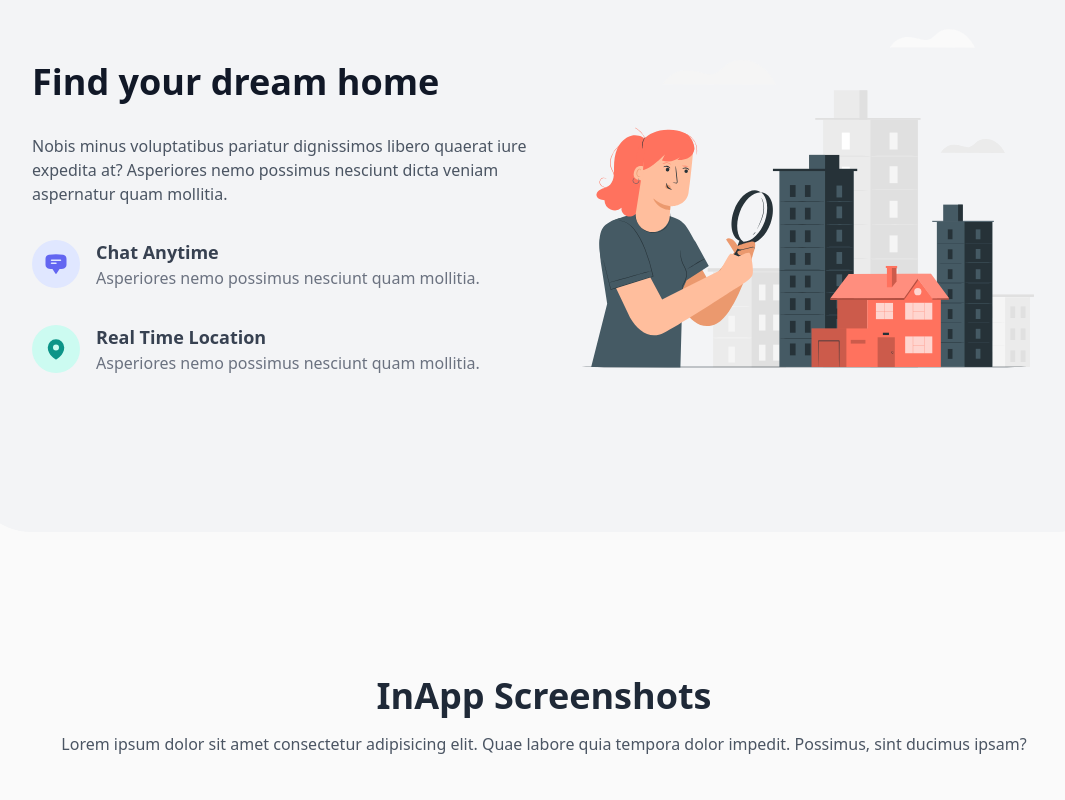
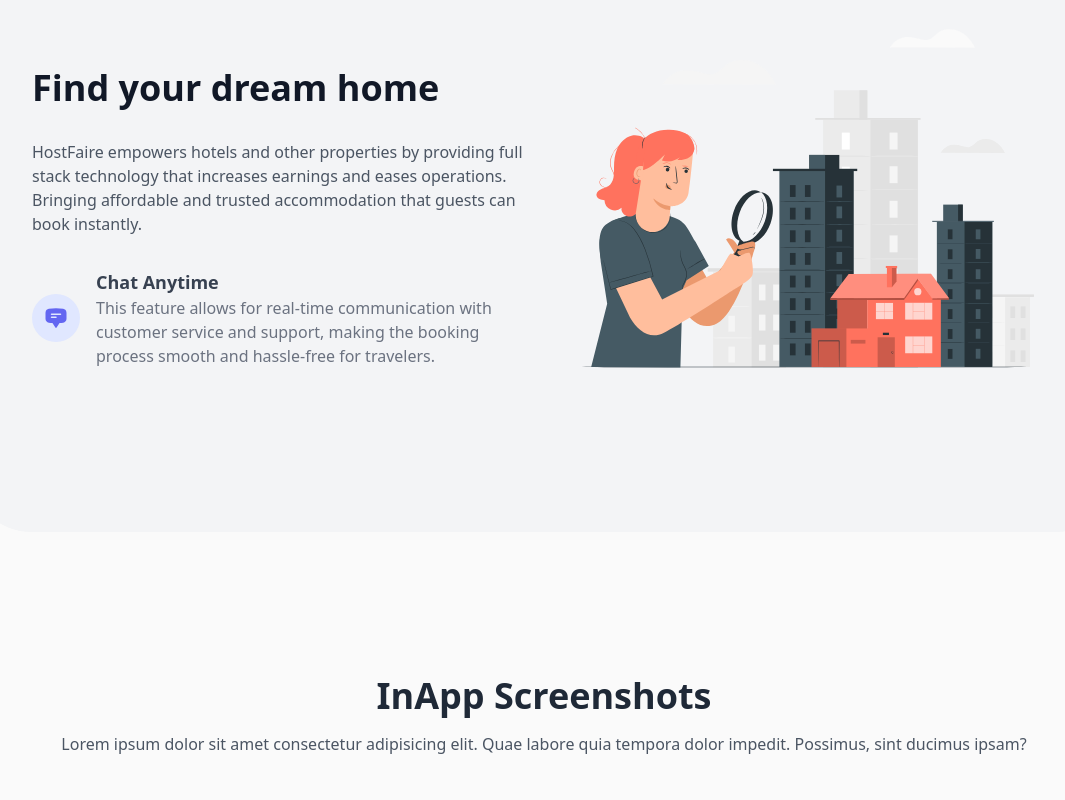
Before and after one commit to atif0075/hostfaire-home, a Nuxt app: page / in a window 1280 px wide. Shown: the part 960-1760 px from the top of the page, without its empty margins (96-1161 px from the left). Built offline with nearby package versions, Linux system fonts and the light colour scheme.

Commit message:
update 5 files

```diff
--- a/app.vue
+++ b/app.vue
@@ -1,5 +1,5 @@
 <template>
-  <div>
+  <div class="dark">
     <NuxtPage />
   </div>
 </template>
--- a/components/cta.vue
+++ b/components/cta.vue
@@ -21,9 +21,10 @@
               Find your dream home
             </h2>
             <p class="my-8 text-gray-600">
-              Nobis minus voluptatibus pariatur dignissimos libero quaerat iure
-              expedita at? Asperiores nemo possimus nesciunt dicta veniam
-              aspernatur quam mollitia.
+              HostFaire empowers hotels and other properties by providing full
+              stack technology that increases earnings and eases operations.
+              Bringing affordable and trusted accommodation that guests can book
+              instantly.
             </p>
             <div class="divide-y space-y-4 divide-gray-100">
               <div class="mt-8 flex gap-4 md:items-center">
@@ -46,31 +47,9 @@
                     Chat Anytime
                   </h4>
                   <p class="text-gray-500">
-                    Asperiores nemo possimus nesciunt quam mollitia.
-                  </p>
-                </div>
-              </div>
-              <div class="pt-4 flex gap-4 md:items-center">
-                <div class="w-12 h-12 flex gap-4 rounded-full bg-teal-100">
-                  <svg
-                    xmlns="http://www.w3.org/2000/svg"
-                    viewBox="0 0 24 24"
-                    fill="currentColor"
-                    class="w-6 h-6 m-auto text-teal-600"
-                  >
-                    <path
-                      fill-rule="evenodd"
-                      d="M11.54 22.351l.07.04.028.016a.76.76 0 00.723 0l.028-.015.071-.041a16.975 16.975 0 001.144-.742 19.58 19.58 0 002.683-2.282c1.944-1.99 3.963-4.98 3.963-8.827a8.25 8.25 0 00-16.5 0c0 3.846 2.02 6.837 3.963 8.827a19.58 19.58 0 002.682 2.282 16.975 16.975 0 001.145.742zM12 13.5a3 3 0 100-6 3 3 0 000 6z"
-                      clip-rule="evenodd"
-                    />
-                  </svg>
-                </div>
-                <div class="w-5/6">
-                  <h4 class="font-semibold text-lg text-gray-700">
-                    Real Time Location
-                  </h4>
-                  <p class="text-gray-500">
-                    Asperiores nemo possimus nesciunt quam mollitia.
+                    This feature allows for real-time communication with
+                    customer service and support, making the booking process
+                    smooth and hassle-free for travelers.
                   </p>
                 </div>
               </div>
--- a/components/hero.vue
+++ b/components/hero.vue
@@ -116,11 +116,11 @@
                   <span class="font-medium text-zinc-600">The new era</span>
                 </span>
                 <h1 class="text-4xl font-bold md:text-6xl">
-                  The New <br />
-                  Way To Rent
+                  Your home, <br />
+                  everywhere you go
                 </h1>
                 <p class="text-xl text-zinc-700">
-                  Booking Hotels,Rooms all over the Pakistan
+                  Need a time out? Find a stay nearby
                 </p>
 
                 <div class="flex space-x-4">
@@ -155,7 +155,7 @@
                 <div>
                   <div>
                     <img
-                    v-motion-slide-right
+                      v-motion-slide-right
                       src="../assets/svg/hero.svg"
                       class="relative ml-auto"
                       alt=""
--- a/tailwind.config.js
+++ b/tailwind.config.js
@@ -1,5 +1,6 @@
 /** @type {import('tailwindcss').Config} */
 module.exports = {
+  darkMode: "class",
   content: [
     "./components/**/*.{js,vue,ts}",
     "./layouts/**/*.vue",
```
